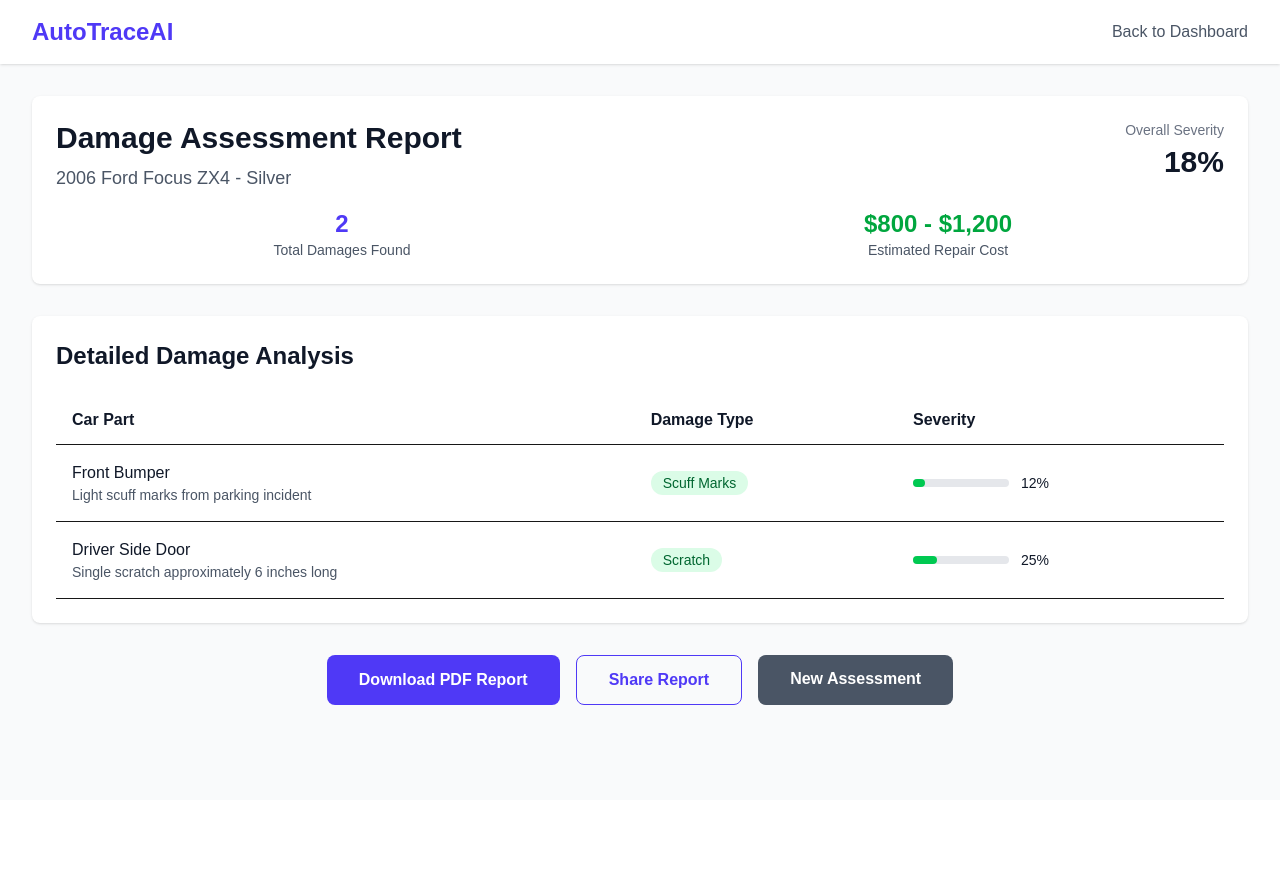
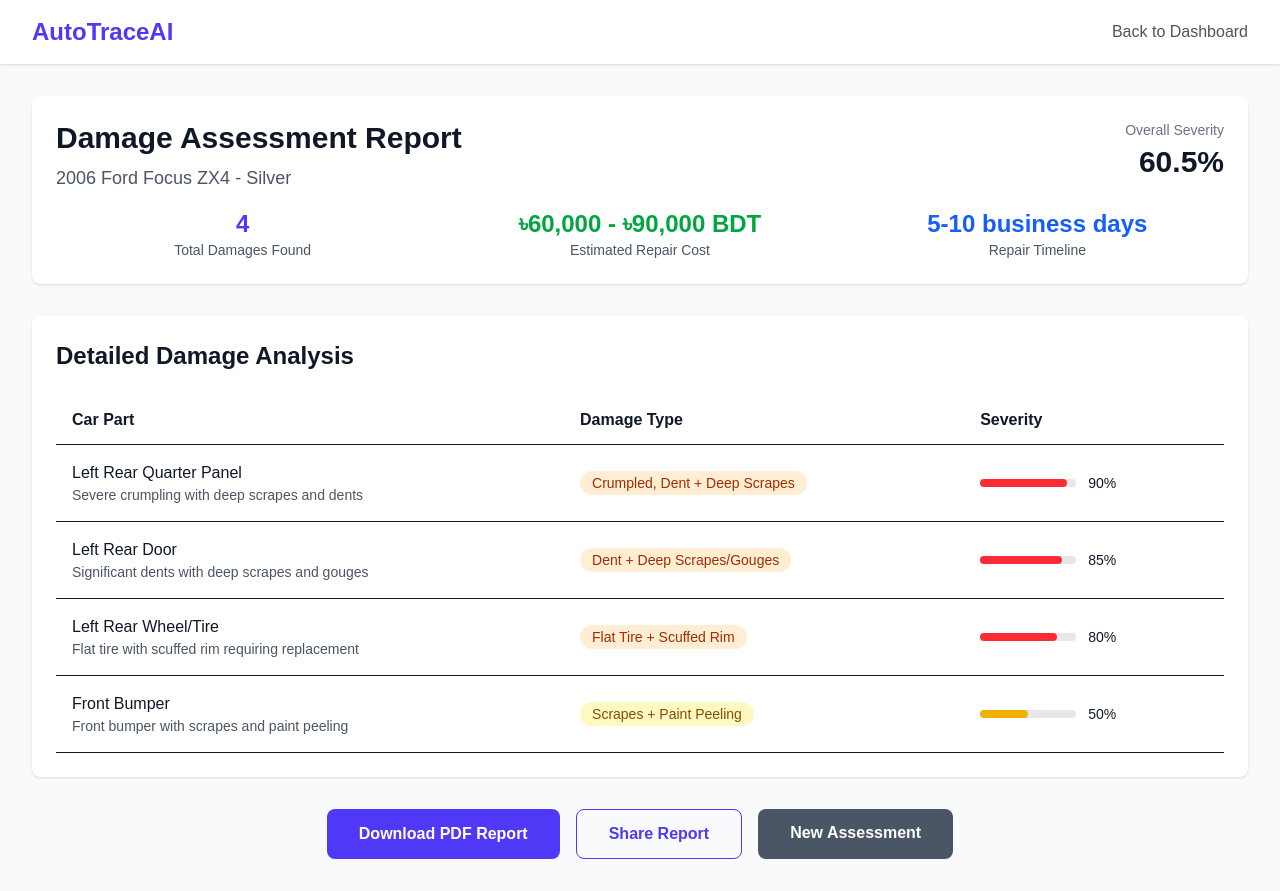
Before and after one commit to HunterAlpha7/damdeci, a Next.js app: page /report/1 in a window 1280 px wide. Before the commit the page ends 800 px from the top, so only its background shows below. Built offline with nearby package versions, Linux system fonts and the light colour scheme.

Commit message:
push push push

```diff
--- a/app/report/[id]/page.js
+++ b/app/report/[id]/page.js
@@ -15,29 +15,48 @@ export default function Report({ params }) {
         year: "2006",
         color: "Silver"
       },
-      overallSeverity: 18,
-      totalDamages: 2,
-      estimatedRepairCost: "$800 - $1,200",
+      overallSeverity: 60.5,
+      totalDamages: 4,
+      estimatedRepairCost: "৳60,000 - ৳90,000 BDT",
+      timeline: "5-10 business days",
       visualAssessment: [
-        { angle: "Front", image: "/report_images/1/front_damage.jpg", description: "Minor scuff marks on front bumper" },
-        { angle: "Left", image: "/report_images/1/left_damage.jpg", description: "Small scratch on driver side door" }
+        { angle: "Front", image: "/report_images/1/front_damage.jpg", description: "Front bumper with scrapes and paint peeling" },
+        { angle: "Left", image: "/report_images/1/left_damage.jpg", description: "Severe damage to left rear quarter panel and door" },
+        { angle: "Rear", image: "/report_images/1/rear_damage.jpg", description: "Left rear wheel with flat tire and scuffed rim" },
+        { angle: "Right", image: "/report_images/1/right_damage.jpg", description: "Right side appears relatively undamaged" }
       ],
       damages: [
         {
-          part: "Front Bumper",
-          severity: 12,
-          type: "Scuff Marks",
-          description: "Light scuff marks from parking incident",
-          repairEstimate: "$200 - $400",
-          priority: "Low"
+          part: "Left Rear Quarter Panel",
+          severity: 90,
+          type: "Crumpled, Dent + Deep Scrapes",
+          description: "Severe crumpling with deep scrapes and dents",
+          repairEstimate: "৳25,000 - ৳35,000",
+          priority: "High"
         },
         {
-          part: "Driver Side Door",
-          severity: 25,
-          type: "Scratch",
-          description: "Single scratch approximately 6 inches long",
-          repairEstimate: "$600 - $800",
-          priority: "Low"
+          part: "Left Rear Door",
+          severity: 85,
+          type: "Dent + Deep Scrapes/Gouges",
+          description: "Significant dents with deep scrapes and gouges",
+          repairEstimate: "৳20,000 - ৳30,000",
+          priority: "High"
+        },
+        {
+          part: "Left Rear Wheel/Tire",
+          severity: 80,
+          type: "Flat Tire + Scuffed Rim",
+          description: "Flat tire with scuffed rim requiring replacement",
+          repairEstimate: "৳10,000 - ৳15,000",
+          priority: "High"
+        },
+        {
+          part: "Front Bumper",
+          severity: 50,
+          type: "Scrapes + Paint Peeling",
+          description: "Front bumper with scrapes and paint peeling",
+          repairEstimate: "৳5,000 - ৳10,000",
+          priority: "Medium"
         }
       ]
     },
@@ -48,47 +67,48 @@ export default function Report({ params }) {
         year: "2007",
         color: "White"
       },
-      overallSeverity: 42,
+      overallSeverity: 92.25,
       totalDamages: 4,
-      estimatedRepairCost: "$2,200 - $3,200",
+      estimatedRepairCost: "৳2,500,000 - ৳4,000,000+ BDT (Likely a Total Loss)",
+      timeline: "20-30+ business days (if repair is even attempted)",
       visualAssessment: [
-        { angle: "Front", image: "/report_images/2/front_damage.jpg", description: "Moderate damage to front grille and headlight" },
-        { angle: "Rear", image: "/report_images/2/rear_damage.jpg", description: "Scratches and dent on rear bumper" },
-        { angle: "Left", image: "/report_images/2/left_damage.jpg", description: "Deep scratches on driver side panel" },
-        { angle: "Right", image: "/report_images/2/right_damage.jpg", description: "Minor damage on passenger side" }
+        { angle: "Front", image: "/report_images/2/front_damage.jpg", description: "Severe front-left assembly damage with crushed bumper and fender" },
+        { angle: "Rear", image: "/report_images/2/rear_damage.jpg", description: "Entire rear assembly crushed with missing parts" },
+        { angle: "Left", image: "/report_images/2/left_damage.jpg", description: "Severe damage to left side assembly" },
+        { angle: "Right", image: "/report_images/2/right_damage.jpg", description: "Hood buckled and misaligned" }
       ],
       damages: [
         {
-          part: "Front Grille",
-          severity: 55,
-          type: "Crack",
-          description: "Crack in front grille extending 4 inches",
-          repairEstimate: "$500 - $700",
+          part: "Entire Rear Assembly",
+          severity: 100,
+          type: "Crushed, Bent, Parts Missing",
+          description: "Crushed, bent with missing bumper, trunk, taillights, quarter panels",
+          repairEstimate: "৳1,200,000 - ৳2,000,000",
+          priority: "Critical"
+        },
+        {
+          part: "Front-Left Assembly",
+          severity: 95,
+          type: "Crushed, Bent, Parts Missing",
+          description: "Crushed, bent with missing bumper, fender, headlight",
+          repairEstimate: "৳800,000 - ৳1,200,000",
+          priority: "Critical"
+        },
+        {
+          part: "Hood",
+          severity: 85,
+          type: "Buckled + Misaligned",
+          description: "Hood buckled and misaligned requiring replacement",
+          repairEstimate: "৳300,000 - ৳500,000",
           priority: "High"
         },
         {
-          part: "Front Headlight",
-          severity: 40,
-          type: "Crack",
-          description: "Small crack in headlight housing",
-          repairEstimate: "$300 - $500",
-          priority: "Medium"
-        },
-        {
-          part: "Driver Side Panel",
-          severity: 45,
-          type: "Deep Scratches",
-          description: "Multiple deep scratches across door panel",
-          repairEstimate: "$800 - $1,200",
-          priority: "High"
-        },
-        {
-          part: "Rear Bumper",
-          severity: 30,
-          type: "Dent & Scratches",
-          description: "Small dent with surrounding scratches",
-          repairEstimate: "$600 - $800",
-          priority: "Medium"
+          part: "Frame (Chassis)",
+          severity: 100,
+          type: "Suspected Major Structural Damage",
+          description: "Suspected major structural damage to chassis",
+          repairEstimate: "৳200,000 - ৳300,000",
+          priority: "Critical"
         }
       ]
     },
@@ -99,63 +119,80 @@ export default function Report({ params }) {
         year: "2016",
         color: "Black"
       },
-      overallSeverity: 78,
-      totalDamages: 6,
-      estimatedRepairCost: "$5,200 - $7,800",
+      overallSeverity: 55.0,
+      totalDamages: 8,
+      estimatedRepairCost: "৳550,000 - ৳900,000 BDT",
+      timeline: "15 - 25 business days",
       visualAssessment: [
-        { angle: "Front", image: "/report_images/3/front_damage.jpg", description: "Severe front-end collision damage" },
-        { angle: "Rear", image: "/report_images/3/rear_damage.jpg", description: "Moderate rear-end damage" },
-        { angle: "Left", image: "/report_images/3/left_damage.jpg", description: "Extensive side impact damage" },
-        { angle: "Right", image: "/report_images/3/right_damage.jpg", description: "Significant passenger side damage" }
+        { angle: "Front", image: "/report_images/3/front_damage.jpg", description: "Severe front-end damage with missing bumper, grille, and headlights" },
+        { angle: "Rear", image: "/report_images/3/rear_damage.jpg", description: "No visible damage to rear section" },
+        { angle: "Left", image: "/report_images/3/left_damage.jpg", description: "Front fender buckled and misaligned" },
+        { angle: "Right", image: "/report_images/3/right_damage.jpg", description: "Front fender buckled and misaligned" }
       ],
       damages: [
         {
-          part: "Front Hood",
-          severity: 85,
-          type: "Major Dent",
-          description: "Large dent affecting hood structure and alignment",
-          repairEstimate: "$1,500 - $2,200",
+          part: "Front Bumper",
+          severity: 100,
+          type: "Missing / Destroyed",
+          description: "Front bumper completely missing or destroyed",
+          repairEstimate: "৳80,000 - ৳120,000",
           priority: "Critical"
         },
         {
-          part: "Front Bumper",
-          severity: 90,
-          type: "Severe Damage",
-          description: "Bumper severely damaged, requires complete replacement",
-          repairEstimate: "$1,800 - $2,500",
+          part: "Grille (Upper & Lower)",
+          severity: 100,
+          type: "Missing / Destroyed",
+          description: "Both upper and lower grille missing or destroyed",
+          repairEstimate: "৳60,000 - ৳90,000",
           priority: "Critical"
         },
         {
-          part: "Driver Side Door",
-          severity: 75,
-          type: "Major Dent",
-          description: "Large dent affecting door operation and alignment",
-          repairEstimate: "$1,200 - $1,800",
+          part: "Headlights (Both)",
+          severity: 100,
+          type: "Missing / Destroyed",
+          description: "Both headlights missing or destroyed",
+          repairEstimate: "৳100,000 - ৳150,000",
+          priority: "Critical"
+        },
+        {
+          part: "Radiator / Core Support",
+          severity: 100,
+          type: "Smashed / Destroyed",
+          description: "Radiator and core support smashed or destroyed",
+          repairEstimate: "৳120,000 - ৳180,000",
+          priority: "Critical"
+        },
+        {
+          part: "Hood",
+          severity: 90,
+          type: "Buckled / Crumpled",
+          description: "Hood buckled and crumpled requiring replacement",
+          repairEstimate: "৳70,000 - ৳100,000",
           priority: "High"
         },
         {
-          part: "Passenger Side Door",
-          severity: 70,
-          type: "Dent & Scratches",
-          description: "Significant damage to passenger door panel",
-          repairEstimate: "$1,100 - $1,600",
+          part: "Front Fenders (Both)",
+          severity: 85,
+          type: "Buckled / Misaligned",
+          description: "Both front fenders buckled and misaligned",
+          repairEstimate: "৳80,000 - ৳120,000",
           priority: "High"
         },
         {
-          part: "Front Headlight",
-          severity: 80,
-          type: "Shattered",
-          description: "Headlight completely shattered, needs replacement",
-          repairEstimate: "$400 - $600",
+          part: "Chassis / Frame",
+          severity: 90,
+          type: "Suspected Major Structural Damage",
+          description: "Suspected major structural damage to chassis",
+          repairEstimate: "৳40,000 - ৳60,000",
           priority: "High"
         },
         {
-          part: "Side Mirror",
-          severity: 65,
-          type: "Broken",
-          description: "Side mirror housing cracked and mirror broken",
-          repairEstimate: "$300 - $500",
-          priority: "Medium"
+          part: "Rear / Sides",
+          severity: 10,
+          type: "No Visible Damage",
+          description: "No visible damage to rear and side sections",
+          repairEstimate: "৳0 - ৳0",
+          priority: "Low"
         }
       ]
     }
@@ -230,7 +267,7 @@ export default function Report({ params }) {
             </div>
           </div>
 
-          <div className="grid md:grid-cols-2 gap-6">
+          <div className="grid md:grid-cols-3 gap-6">
             <div className="text-center">
               <div className="text-2xl font-bold text-indigo-600">{report.totalDamages}</div>
               <div className="text-sm text-gray-600">Total Damages Found</div>
@@ -238,6 +275,10 @@ export default function Report({ params }) {
             <div className="text-center">
               <div className="text-2xl font-bold text-green-600">{report.estimatedRepairCost}</div>
               <div className="text-sm text-gray-600">Estimated Repair Cost</div>
+            </div>
+            <div className="text-center">
+              <div className="text-2xl font-bold text-blue-600">{report.timeline}</div>
+              <div className="text-sm text-gray-600">Repair Timeline</div>
             </div>
           </div>
         </div>
```
